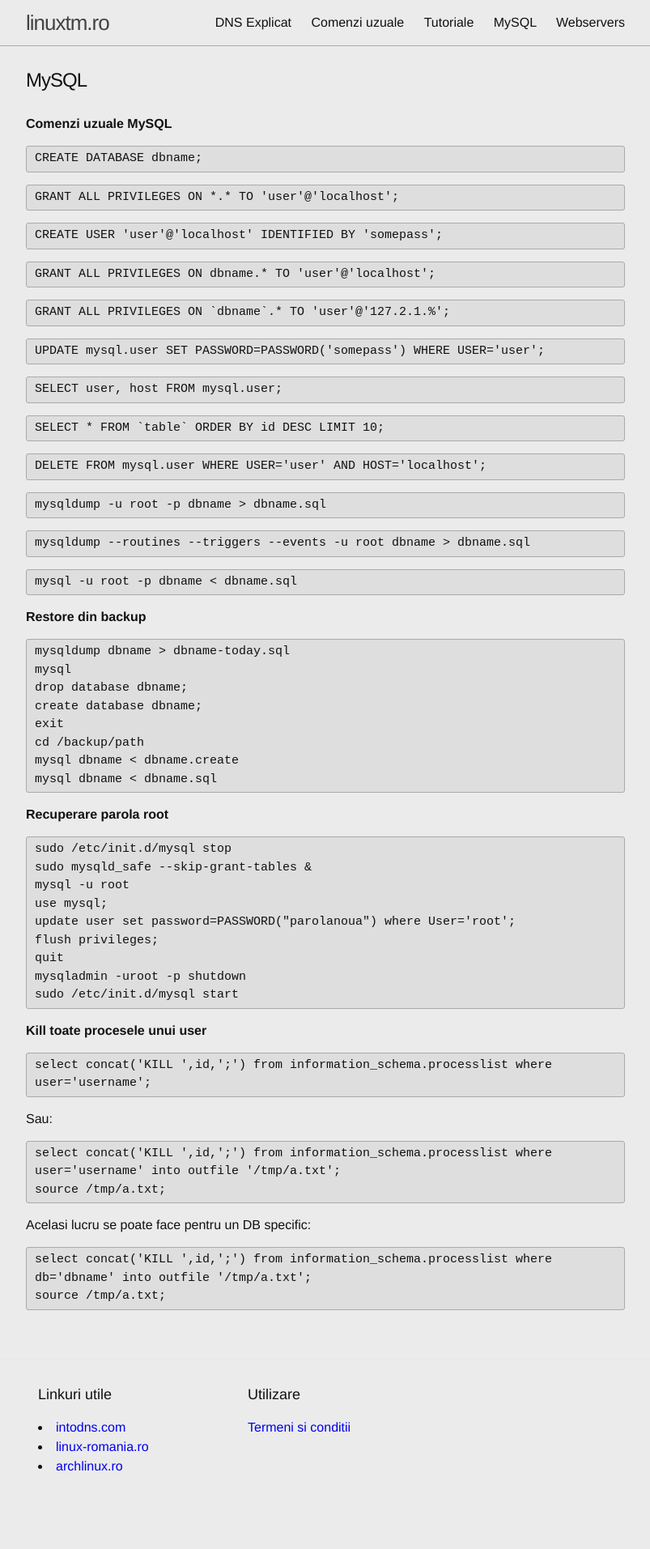
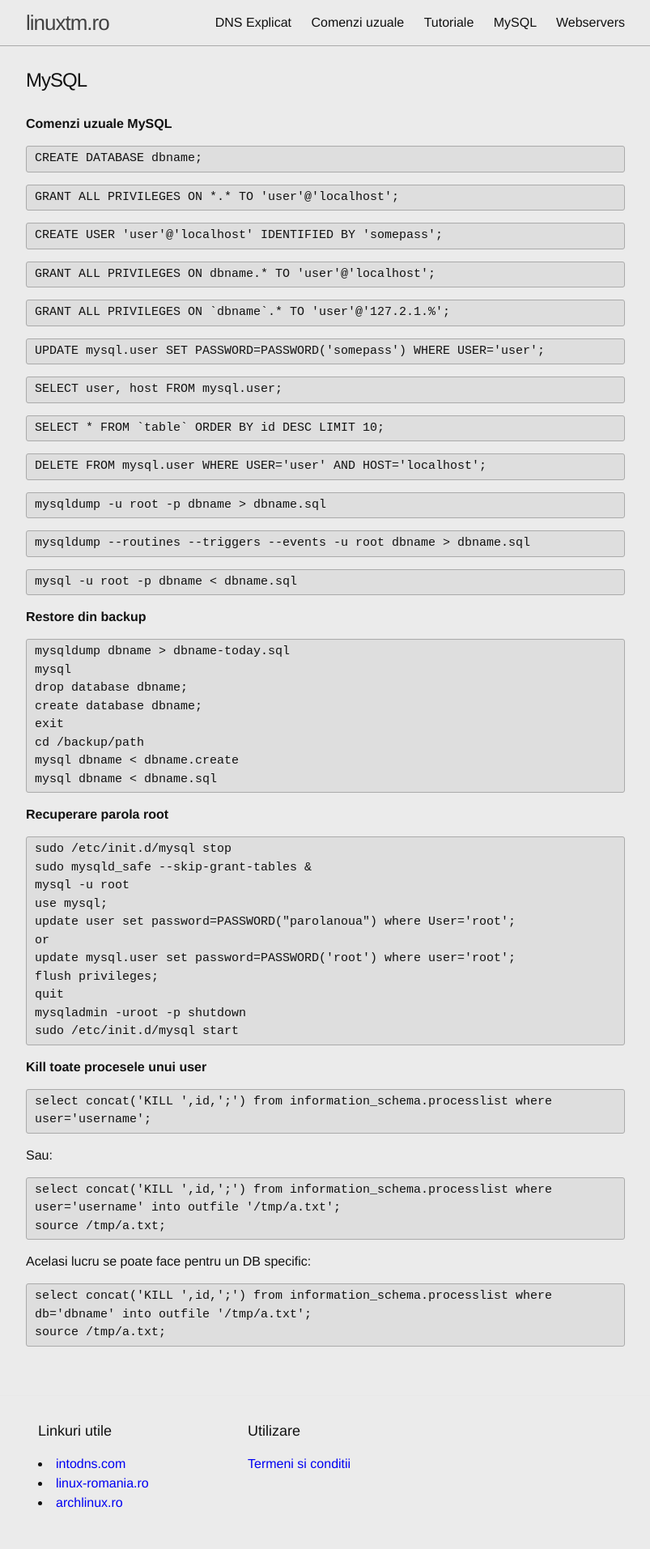
Before and after one commit to linuxtm/linuxtm.github.io, a Jekyll site: the page built from cele-mai-folosite-comenzi-mysql/index.md, in a window 1280 px wide. Shown: the whole page at 81% size, without its empty margins (238-1041 px from the left). Built offline with Jekyll 4.4.1, drawn with Linux system fonts in a browser that asks for light colours; before the commit the page ends 1868 px from its top, so only the background shows below that.

Commit message:
Update index.md

```diff
--- a/cele-mai-folosite-comenzi-mysql/index.md
+++ b/cele-mai-folosite-comenzi-mysql/index.md
@@ -45,6 +45,8 @@ sudo mysqld_safe --skip-grant-tables &
 mysql -u root
 use mysql;
 update user set password=PASSWORD("parolanoua") where User='root';
+or
+update mysql.user set password=PASSWORD('root') where user='root';
 flush privileges;
 quit
 mysqladmin -uroot -p shutdown
```
